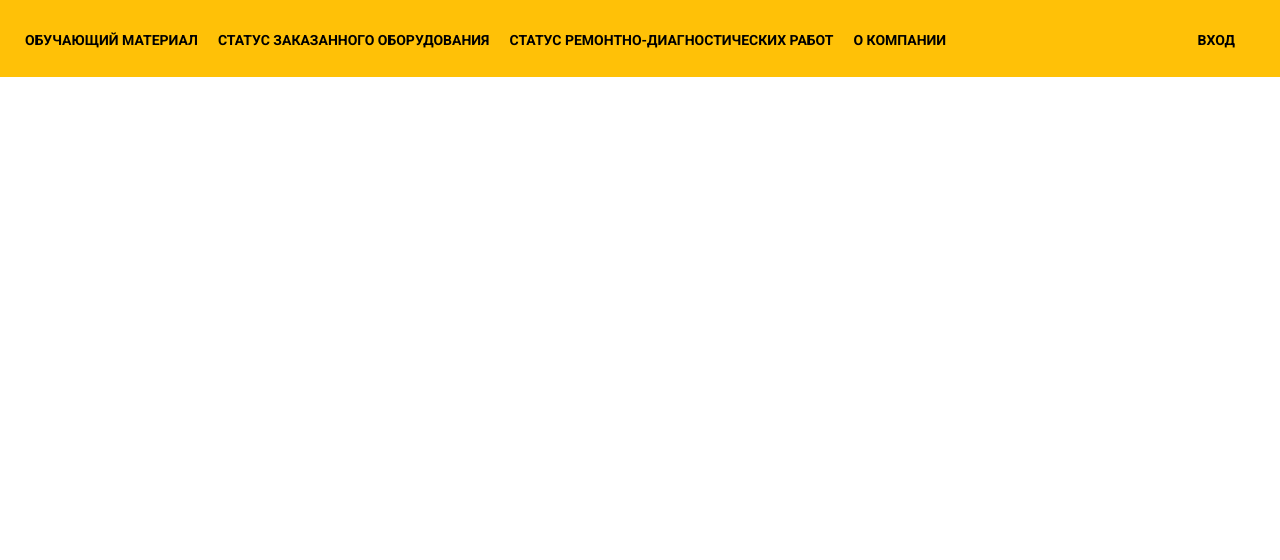
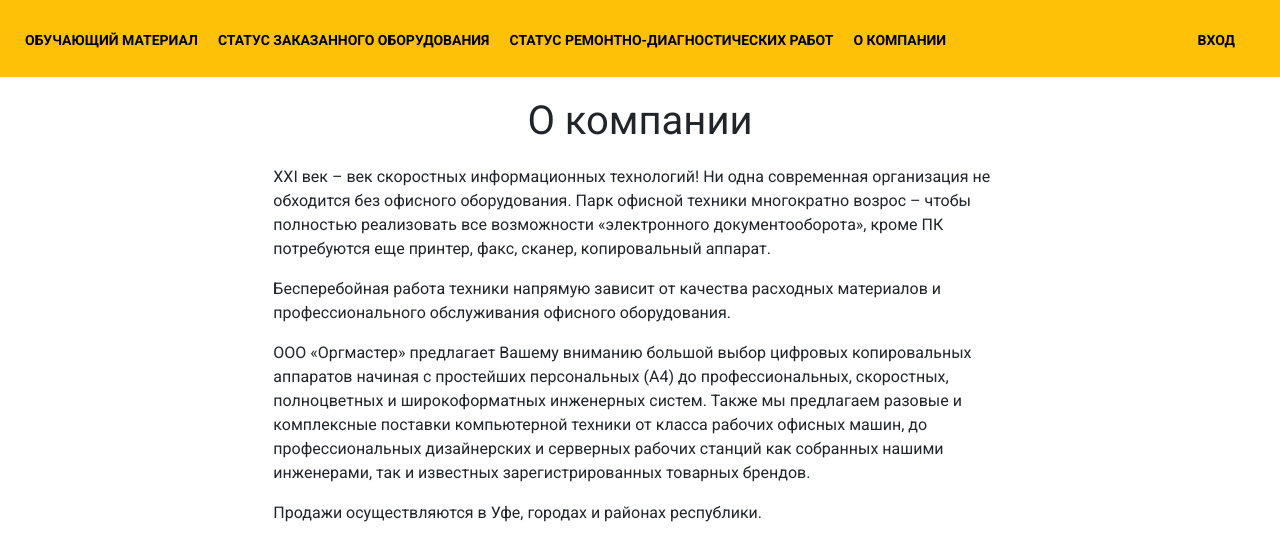
Before and after one commit to lorens-il/-client-dp, a React (Create React App) app: page /about in a window 1280 px wide. Shown: the top 560 px of the page. Built offline with nearby package versions, Linux system fonts and the light colour scheme.

Commit message:
'about company' has been created

```diff
--- a/src/components/App/App.jsx
+++ b/src/components/App/App.jsx
@@ -5,6 +5,7 @@ import {Routes, Route} from "react-router-dom";
 import TrainingMaterial from '../TrainingMaterial/TrainingMaterial';
 import ListStatusReparedHardware from '../ListStatusReparedHardware/ListStatusReparedHardware';
 import ListStatusOrderedHardware from '../ListStatusOrderedHardware/ListStatusOrderedHardware';
+import AboutCompany from '../pages/AboutCompany/AboutCompany';
 
 function App() {
   return (
@@ -27,6 +28,7 @@ function App() {
                     </ListStatus>}
             />
             <Route path='/training-material' element={<TrainingMaterial/>}/>
+            <Route path='/about' element={<AboutCompany/>}/>
         </Routes>
         </main>
       </>
--- a/src/components/Header/Header.jsx
+++ b/src/components/Header/Header.jsx
@@ -10,7 +10,7 @@ const Header = () => {
                     <Link to="/training-material">Обучающий материал</Link>
                     <Link to="/status-ordered-hardware">Статус заказанного оборудования</Link>
                     <Link to="/status-repaired-hardware">Статус ремонтно-диагностических работ</Link>
-                    <Link to="/">О компании</Link>
+                    <Link to="/about">О компании</Link>
                 </div>
                 <div className="header__wrapper-menu">
                     <Link to="/">Вход</Link>
--- /dev/null
+++ b/src/components/pages/AboutCompany/AboutCompany.jsx
@@ -0,0 +1,38 @@
+import React from 'react';
+
+import './AboutCompany.sass';
+
+const AboutCompany = () => {
+    return (
+        <div className="about-company">
+            <div className="about-company__wrapper">
+                <h1 className="about-company__title">О компании</h1>
+                <div className="about-company__desc">
+                    <p>
+                        XXI век – век скоростных информационных технологий! Ни одна современная
+                        организация не обходится без офисного оборудования. Парк офисной техники
+                        многократно возрос – чтобы полностью реализовать все возможности
+                        «электронного документооборота», кроме ПК потребуются еще принтер, факс,
+                        сканер, копировальный аппарат.
+                    </p>
+                    <p>
+                        Бесперебойная работа техники напрямую зависит от качества расходных
+                        материалов и профессионального обслуживания офисного оборудования.
+                    </p>
+                    <p>
+                        ООО «Оргмастер» предлагает Вашему вниманию большой выбор цифровых
+                        копировальных аппаратов начиная с простейших персональных (А4) до
+                        профессиональных, скоростных, полноцветных и широкоформатных инженерных
+                        систем. Также мы предлагаем разовые и комплексные поставки компьютерной
+                        техники от класса рабочих офисных машин, до профессиональных дизайнерских и
+                        серверных рабочих станций как собранных нашими инженерами, так и известных
+                        зарегистрированных товарных брендов.
+                    </p>
+                    <p>Продажи осуществляются в Уфе, городах и районах республики.</p>
+                </div>
+            </div>
+        </div>
+    );
+};
+
+export default AboutCompany;
--- /dev/null
+++ b/src/components/pages/AboutCompany/AboutCompany.sass
@@ -0,0 +1,10 @@
+.about-company
+    display: flex
+    justify-content: center
+    align-items: center
+    flex-direction: column
+    &__wrapper
+        width: calc( 1100 / 1920 * 100% )
+    &__title
+        text-align: center
+        margin-bottom: 20px
```
